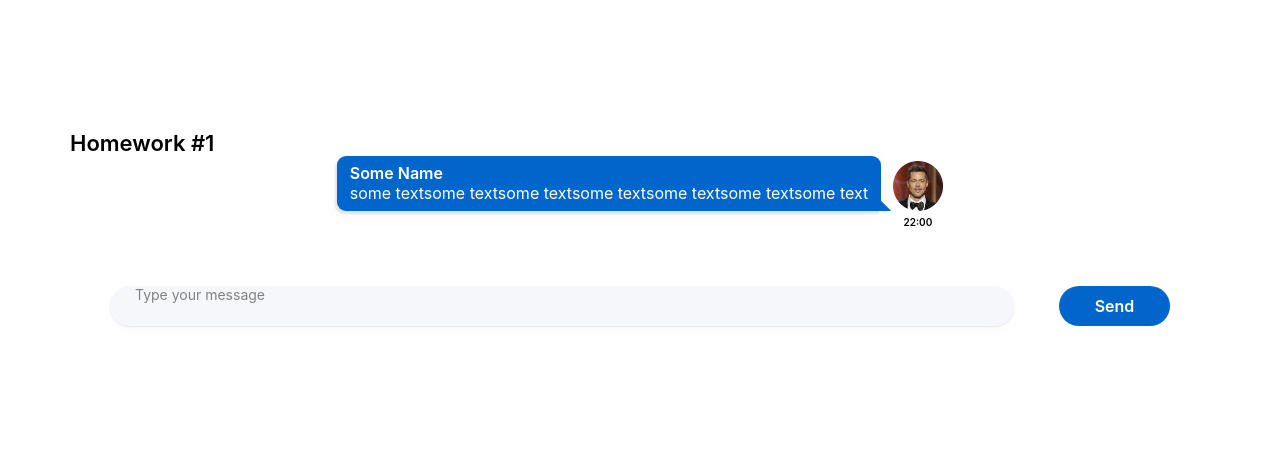
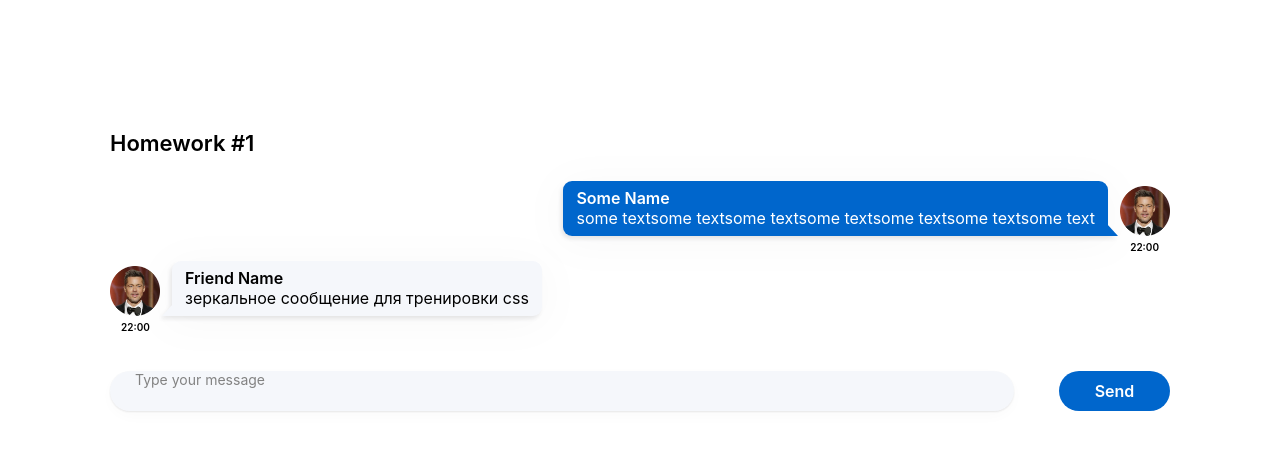
Before and after one commit to MarinaZapasnik/home-work-sprint2, a React (Create React App) app: page / in a window 1280 px wide. Shown: the top 450 px of the page. Built offline with nearby package versions, Linux system fonts and the light colour scheme.

Commit message:
friend message styling

```diff
--- a/src/s1-main/App.module.css
+++ b/src/s1-main/App.module.css
@@ -3,14 +3,18 @@
     width: 1280px;
     height: 720px;
     background: #fff;
+    display: flex;
+    justify-content: center;
 }
 
 .hw {
-    min-width: 1140px;
+    max-width: 1140px;
+    margin: auto;
     display: flex;
     flex-direction: column;
-    align-items: center;
+    align-items: stretch;
     gap: 30px;
+    padding-top: 25px;
 
 
 }
@@ -20,6 +24,6 @@
     font-weight: 600;
     font-size: 22px;
     color: #000;
-    padding-left: 70px;
+
     padding-top: 130px;
 }
--- a/src/s2-homeworks/hw01/friend-message/FriendMessage.module.css
+++ b/src/s2-homeworks/hw01/friend-message/FriendMessage.module.css
@@ -1,31 +1,70 @@
 .friendMessage {
+    min-width: 100%;
+    height: 80px;
+    display: flex;
+    align-items: flex-start;
+    flex-direction: column;
 
 }
 
 .friendImageAndText {
-
+    display: flex;
+    align-items: flex-end;
+    gap: 12px;
 }
 
 .friendImageAndText img {
-
+    height: 50px;
+    width: 50px;
+    display: flex;
+    flex-direction: column;
+    justify-content: flex-end;
 }
 
 .friendText {
-
+    max-width: 600px;
+    overflow-wrap: break-word;
+    position: relative;
+    display: inline-block;
+    flex-direction: column;
+    justify-content: center;
+    padding: 7px 13px 8px 13px;
+    background-color: #f5f7fb;
+    border-radius: 9px 9px 9px 0px;
+    filter: drop-shadow(-2px 3px 2px rgba(29, 33, 38, 0.1))
+            drop-shadow(0 5px 20px rgba(29, 33, 38, 0.03));
 }
 
 .friendText:after {
+    content: '';
+    position: absolute;
+    background-color: #f5f7fb;
+    width: 11px;
+    height: 12px;
+    clip-path: polygon(100% 0, 0% 100%, 100% 100%);
+    bottom: 0;
+    left: -10px;
 
 }
 
 .friendName {
-
+    font-family: var(--font-family);
+    font-weight: 600;
+    font-size: 16px;
+    color: #000;
 }
 
 .friendMessageText {
-
+    font-family: var(--font-family);
+    font-weight: 400;
+    font-size: 16px;
+    color: #000;
 }
 
 .friendTime {
-
+    font-family: var(--font-family);
+    font-weight: 600;
+    font-size: 10px;
+    color: #000;
+    padding: 5px 11px 0px 11px;
 }
--- a/src/s2-homeworks/hw01/friend-message/FriendMessage.tsx
+++ b/src/s2-homeworks/hw01/friend-message/FriendMessage.tsx
@@ -1,8 +1,13 @@
 import React from 'react'
 import s from './FriendMessage.module.css'
+import { MessageType } from '../HW1'
 
 // создать тип вместо any и отобразить приходящие данные
-const FriendMessage = (props: any) => {
+export type FriendMessagePropsType = {
+    message: MessageType
+}
+
+const FriendMessage = (props: FriendMessagePropsType) => {
     return (
         <div
             id={'hw1-friend-message-' + props.message.id}
@@ -12,7 +17,7 @@ const FriendMessage = (props: any) => {
                 <img
                     id={'hw1-friend-avatar-' + props.message.id}
                     // создаёт студент
-
+                    src={props.message.user.avatar}
                     //
                 />
                 <div className={s.friendText}>
@@ -21,7 +26,7 @@ const FriendMessage = (props: any) => {
                         className={s.friendName}
                     >
                         {/*создаёт студент*/}
-
+                        {props.message.user.name}
                         {/**/}
                     </div>
                     <pre
@@ -29,7 +34,7 @@ const FriendMessage = (props: any) => {
                         className={s.friendMessageText}
                     >
                         {/*создаёт студент*/}
-
+                        {props.message.message.text}
                         {/**/}
                     </pre>
                 </div>
@@ -39,7 +44,7 @@ const FriendMessage = (props: any) => {
                 className={s.friendTime}
             >
                 {/*создаёт студент*/}
-
+                {props.message.message.time}
                 {/**/}
             </div>
         </div>
--- a/src/s2-homeworks/hw01/message/Message.module.css
+++ b/src/s2-homeworks/hw01/message/Message.module.css
@@ -1,5 +1,5 @@
 .message {
-    max-width: 100%;
+    min-width: 100%;
     height: 80px;
     display: flex;
     align-items: flex-end;
@@ -22,6 +22,8 @@
 }
 
 .text {
+    max-width: 600px;
+    overflow-wrap: break-word;
     position: relative;
     display: inline-block;
     flex-direction: column;
@@ -29,7 +31,8 @@
     padding: 7px 13px 8px 13px;
     background-color: #0066cc;
     border-radius: 9px 9px 0px 9px;
-    box-shadow: -2px 3px 2px 0 rgba(29, 33, 38, 0.1), 0 5px 20px 0 rgba(29, 33, 38, 0.03);
+    filter: drop-shadow(-2px 3px 2px rgba(29, 33, 38, 0.1))
+            drop-shadow(0 5px 20px rgba(29, 33, 38, 0.03));
 }
 
 .text:after {
@@ -37,11 +40,10 @@
     position: absolute;
     background-color: #0066cc;
     width: 11px;
-    height: 11px;
+    height: 12px;
     clip-path: polygon(0 0, 0% 100%, 100% 100%);
     bottom: 0;
     right: -10px;
-
 }
 
 .name {
```
